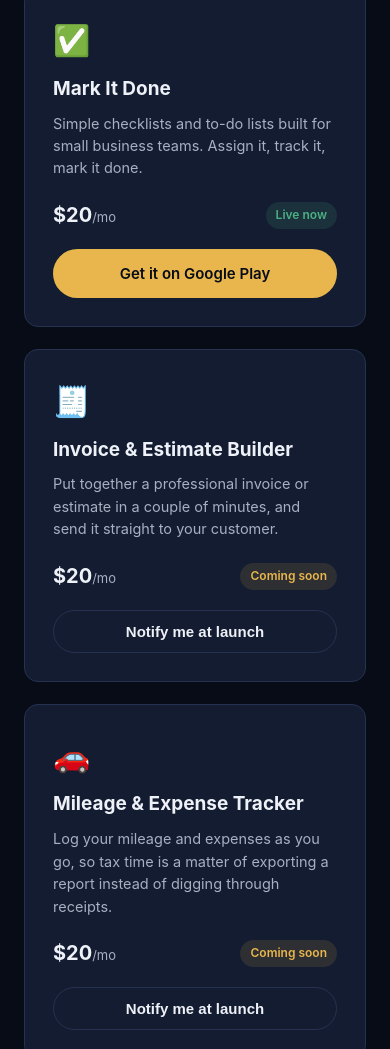
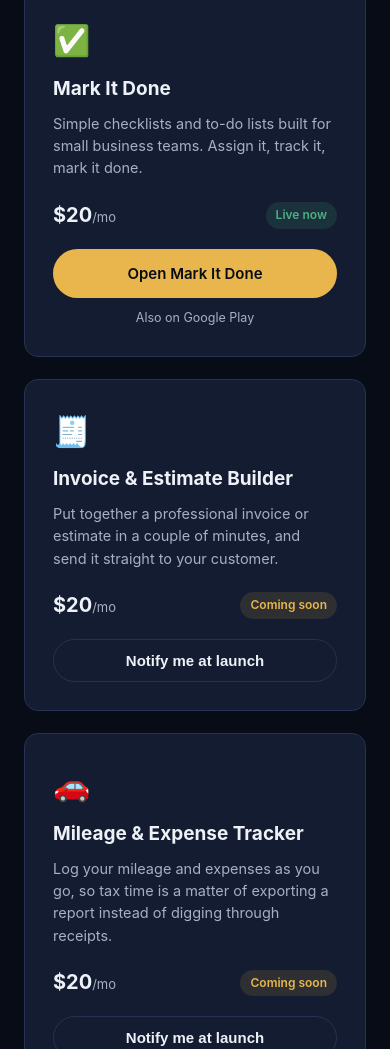
Before and after one commit to john-hankerd/40th-floor, a plain HTML site: page index.html in a window 390 px wide. Shown: the part 1579-2628 px from the top of the page. Drawn offline with Linux system fonts and the light colour scheme.

Commit message:
Wire up Mark It Done web app under /mark-it-done
Proxies /mark-it-done/* to its own Netlify site, and points the hub
page card at it instead of the Google Play-only listing (kept as a
secondary link since the phone app is still live too).

```diff
--- a/index.html
+++ b/index.html
@@ -69,7 +69,8 @@
           <span class="app-price">$20<span>/mo</span></span>
           <span class="app-status status-live">Live now</span>
         </div>
-        <a class="btn btn-primary app-cta" href="https://play.google.com/store/apps" target="_blank" rel="noopener">Get it on Google Play</a>
+        <a class="btn btn-primary app-cta" href="/mark-it-done">Open Mark It Done</a>
+        <a class="app-secondary-link" href="https://play.google.com/store/apps" target="_blank" rel="noopener">Also on Google Play</a>
       </article>
 
       <article class="app-card">
--- a/styles.css
+++ b/styles.css
@@ -238,6 +238,19 @@ h1, h2, h3 { line-height: 1.2; margin: 0 0 12px; }
   width: 100%;
 }
 
+.app-secondary-link {
+  display: block;
+  text-align: center;
+  margin-top: 10px;
+  font-size: 12.5px;
+  color: var(--text-dim);
+  text-decoration: none;
+}
+
+.app-secondary-link:hover {
+  color: var(--gold);
+}
+
 /* About */
 .about {
   padding: 84px 0;
```
Also changed, not shown: netlify.toml.
